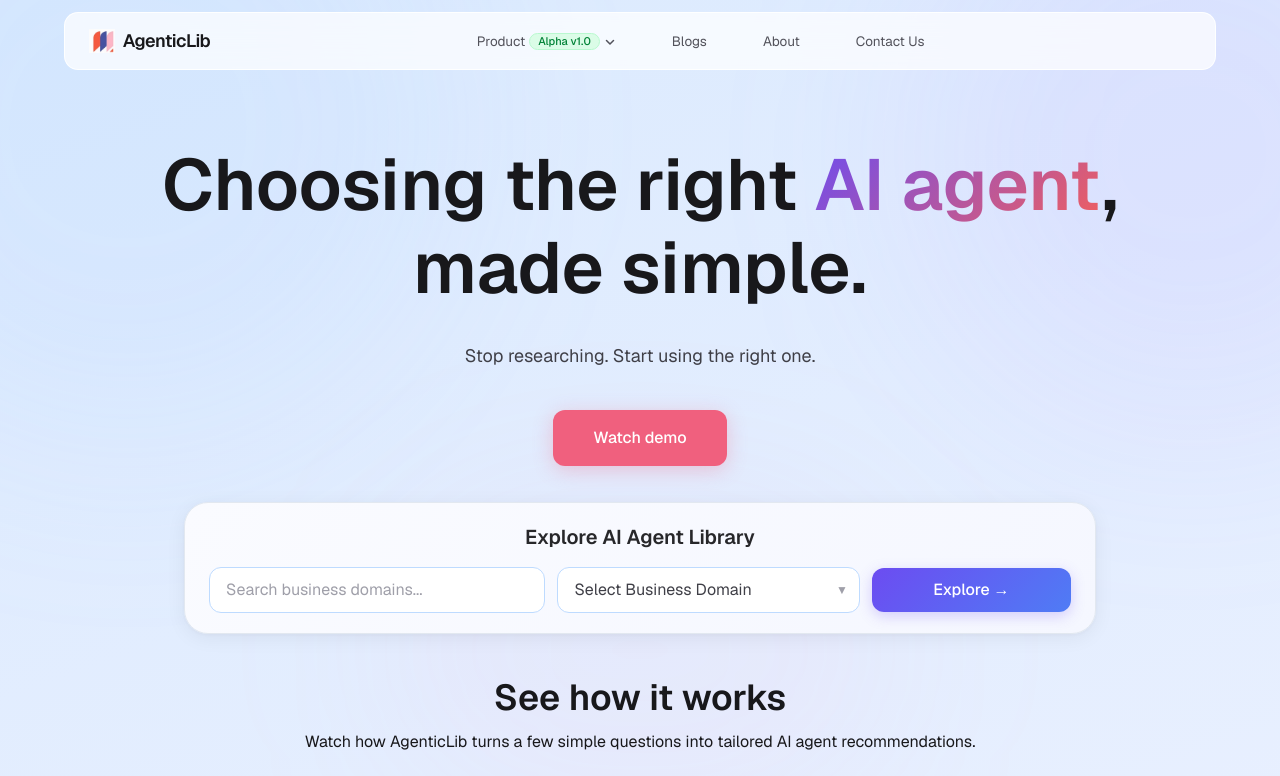
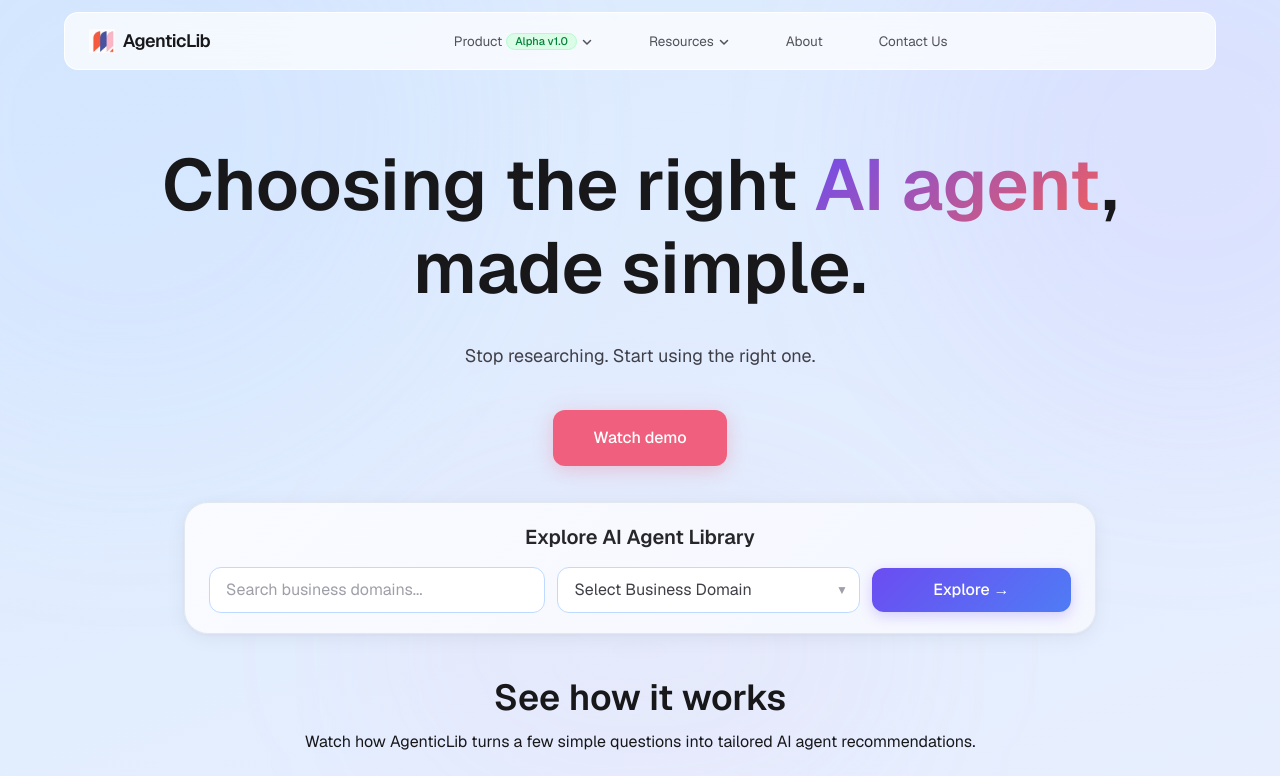
Before and after one commit to agenticlibai-site/agenticlib, a Next.js app: page / in a window 1280 px wide. Shown: the top 776 px of the page. Built offline with nearby package versions, Linux system fonts and the light colour scheme; grey boxes are pictures that could not be loaded.

Commit message:
Blog update

```diff
--- a/app/page.tsx
+++ b/app/page.tsx
@@ -80,13 +80,13 @@ export default function Home() {
       </svg>
     </button>
     {/* Dropdown */}
-    <div className="absolute left-0 top-full pt-2 hidden group-hover:block" style={{ zIndex: 9999, minWidth: 320 }}>
+    <div className="absolute left-0 top-full pt-2 hidden group-hover:block" style={{ zIndex: 9999, minWidth: 380 }}>
       <div className="rounded-2xl p-2" style={{ background: "white", border: "1px solid #e5e7eb", boxShadow: "0 16px 40px rgba(0,0,0,0.12), 0 2px 8px rgba(0,0,0,0.06)" }}>
         {[
-          { label: "AI Agent Recommendations", href: "/product/recommendations", desc: "Get matched to the right agent instantly", iconBg: "linear-gradient(135deg,#7c3aed,#a78bfa)", icon: (
+          { label: "Sage – AI Agent Recommendations", href: "/product/recommendations", desc: "Get matched to the right agent instantly", iconBg: "linear-gradient(135deg,#7c3aed,#a78bfa)", icon: (
             <svg width="20" height="20" viewBox="0 0 20 20" fill="none"><path d="M10 2l2.4 5 5.6.8-4 3.9.9 5.5L10 14.5l-4.9 2.7.9-5.5L2 7.8l5.6-.8L10 2z" fill="white"/></svg>
           )},
-          { label: "Research & Compare", href: "/product/research", desc: "Compare agents side by side in detail", iconBg: "linear-gradient(135deg,#2563eb,#60a5fa)", icon: (
+          { label: "Vera – Research & Compare", href: "/product/research", desc: "Compare agents side by side in detail", iconBg: "linear-gradient(135deg,#2563eb,#60a5fa)", icon: (
             <svg width="20" height="20" viewBox="0 0 20 20" fill="none"><rect x="2" y="5" width="6" height="12" rx="1.5" fill="white" fillOpacity=".9"/><rect x="12" y="3" width="6" height="14" rx="1.5" fill="white" fillOpacity=".6"/><path d="M9 10h2M9 10l-1.5-1.5M9 10l-1.5 1.5M11 10l1.5-1.5M11 10l1.5 1.5" stroke="white" strokeWidth="1.2" strokeLinecap="round"/></svg>
           )},
           { label: "AI Agent Library", href: "/explore", desc: "Browse all agents across every domain", iconBg: "linear-gradient(135deg,#16a34a,#4ade80)", icon: (
@@ -105,8 +105,8 @@ export default function Home() {
               {item.icon}
             </div>
             <div className="flex flex-col flex-1">
-              <span style={{ fontSize: 14, fontWeight: 600, color: "#18181b", lineHeight: 1.3 }}>{item.label}</span>
-              <span style={{ fontSize: 12, color: "#18181b", marginTop: 2 }}>{item.desc}</span>
+              <span style={{ fontSize: 13, fontWeight: 600, color: "#18181b", lineHeight: 1.3 }}>{item.label}</span>
+              <span style={{ fontSize: 11.5, color: "#18181b", marginTop: 2 }}>{item.desc}</span>
             </div>
             <svg width="16" height="16" viewBox="0 0 16 16" fill="none" style={{ flexShrink: 0, color: "#d1d5db" }}>
               <path d="M6 4l4 4-4 4" stroke="currentColor" strokeWidth="1.5" strokeLinecap="round" strokeLinejoin="round"/>
@@ -117,16 +117,46 @@ export default function Home() {
     </div>
   </div>
 
-  {/* Blog */}
-  <Link
-    href="/blog"
-    className="transition px-3 py-1.5 rounded-lg"
-    style={{ fontSize: "13.5px", fontWeight: 400, color: "#52525b" }}
-    onMouseEnter={(e) => { (e.currentTarget as HTMLAnchorElement).style.background = "rgba(0,0,0,0.05)"; (e.currentTarget as HTMLAnchorElement).style.color = "#18181b"; }}
-    onMouseLeave={(e) => { (e.currentTarget as HTMLAnchorElement).style.background = ""; (e.currentTarget as HTMLAnchorElement).style.color = "#52525b"; }}
-  >
-    Blogs
-  </Link>
+  {/* Resources dropdown */}
+  <div className="relative group">
+    <button
+      className="transition px-3 py-1.5 rounded-lg flex items-center gap-1"
+      style={{ fontSize: "13.5px", fontWeight: 400, color: "#52525b", background: "none", border: "none", cursor: "pointer" }}
+      onMouseEnter={(e) => { (e.currentTarget as HTMLButtonElement).style.background = "rgba(0,0,0,0.05)"; (e.currentTarget as HTMLButtonElement).style.color = "#18181b"; }}
+      onMouseLeave={(e) => { (e.currentTarget as HTMLButtonElement).style.background = ""; (e.currentTarget as HTMLButtonElement).style.color = "#52525b"; }}
+    >
+      Resources
+      <svg width="12" height="12" viewBox="0 0 12 12" fill="none" style={{ marginTop: 1 }}>
+        <path d="M2.5 4.5l3.5 3.5 3.5-3.5" stroke="currentColor" strokeWidth="1.5" strokeLinecap="round" strokeLinejoin="round"/>
+      </svg>
+    </button>
+    <div className="absolute left-0 top-full pt-2 hidden group-hover:block" style={{ zIndex: 9999, minWidth: 340 }}>
+      <div className="rounded-2xl p-2" style={{ background: "white", border: "1px solid #e5e7eb", boxShadow: "0 16px 40px rgba(0,0,0,0.12), 0 2px 8px rgba(0,0,0,0.06)" }}>
+        <Link
+          href="/blog"
+          className="flex items-center gap-4 px-4 py-3.5 rounded-xl transition-colors"
+          style={{ textDecoration: "none" }}
+          onMouseEnter={(e) => { (e.currentTarget as HTMLAnchorElement).style.background = "#f8f8ff"; }}
+          onMouseLeave={(e) => { (e.currentTarget as HTMLAnchorElement).style.background = ""; }}
+        >
+          <div className="flex-shrink-0 w-11 h-11 rounded-xl flex items-center justify-center" style={{ background: "linear-gradient(135deg,#f59e0b,#fbbf24)" }}>
+            <svg width="20" height="20" viewBox="0 0 20 20" fill="none">
+              <rect x="3" y="4" width="14" height="2.5" rx="1.25" fill="white"/>
+              <rect x="3" y="8.5" width="10" height="2.5" rx="1.25" fill="white" fillOpacity=".8"/>
+              <rect x="3" y="13" width="7" height="2.5" rx="1.25" fill="white" fillOpacity=".6"/>
+            </svg>
+          </div>
+          <div className="flex flex-col flex-1">
+            <span style={{ fontSize: 13, fontWeight: 600, color: "#18181b", lineHeight: 1.3 }}>Blog</span>
+            <span style={{ fontSize: 11.5, color: "#18181b", marginTop: 2 }}>Insights, guides and updates</span>
+          </div>
+          <svg width="16" height="16" viewBox="0 0 16 16" fill="none" style={{ flexShrink: 0, color: "#d1d5db" }}>
+            <path d="M6 4l4 4-4 4" stroke="currentColor" strokeWidth="1.5" strokeLinecap="round" strokeLinejoin="round"/>
+          </svg>
+        </Link>
+      </div>
+    </div>
+  </div>
 
   {/* About */}
   <Link
```
